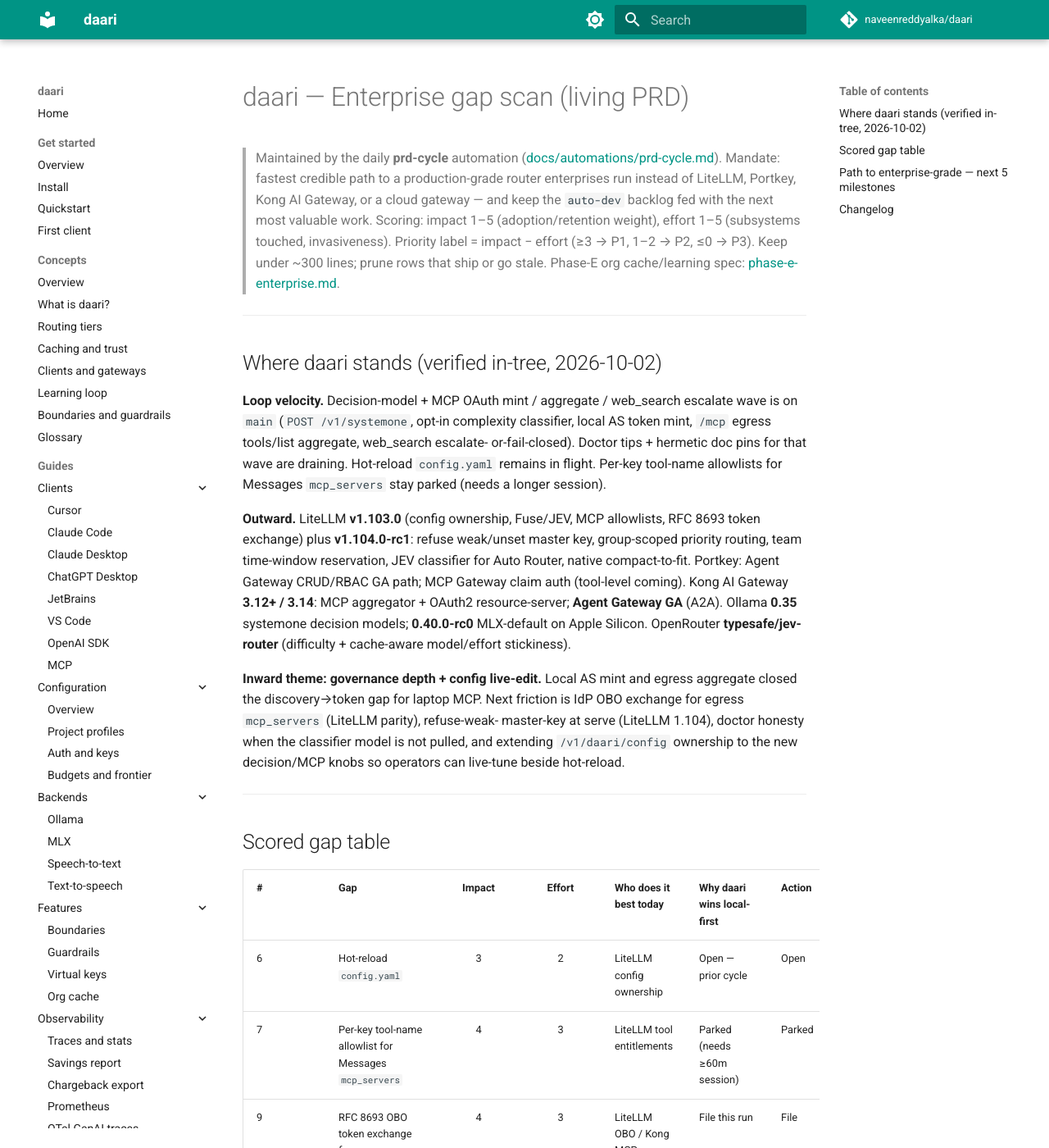
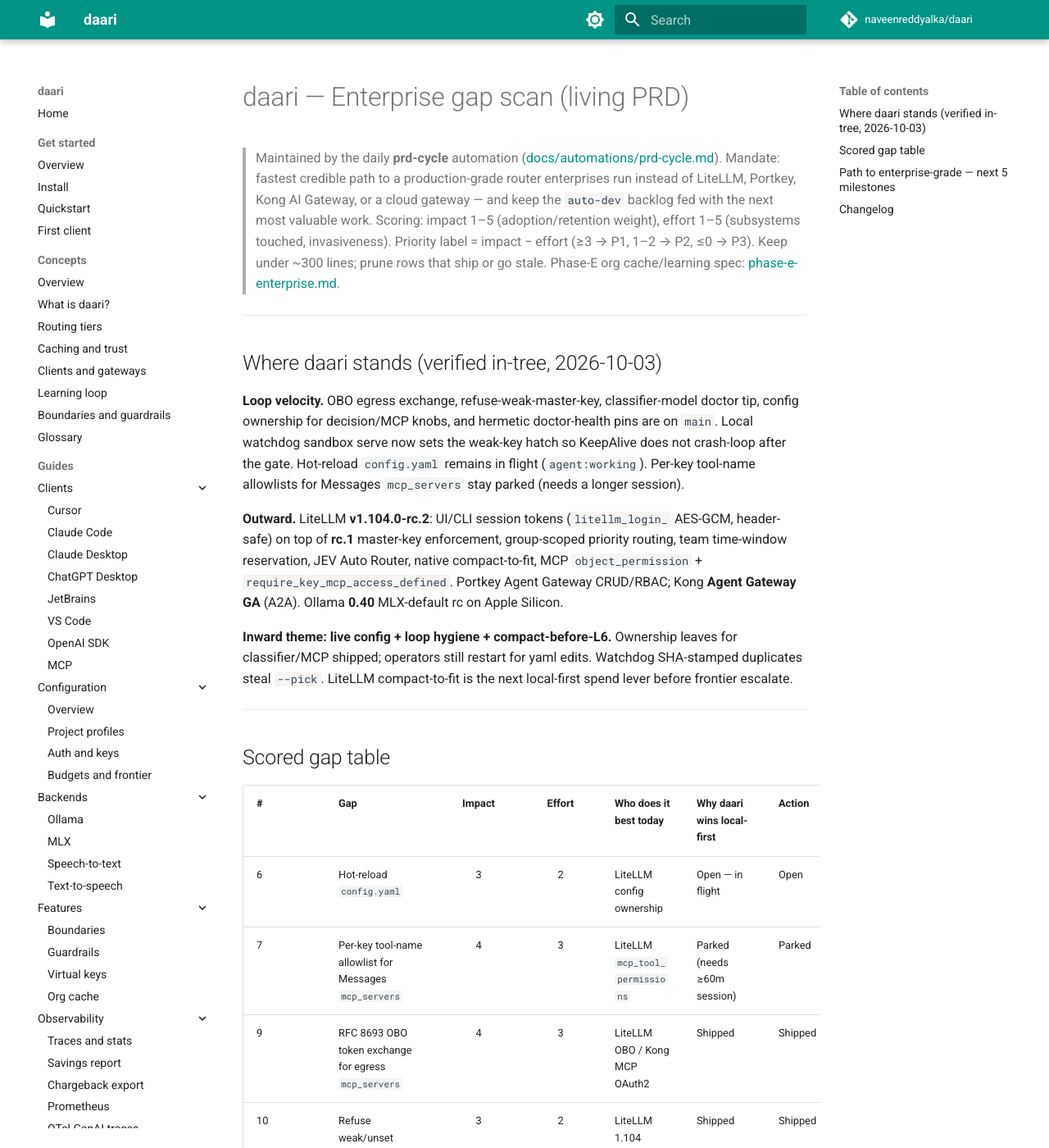
Before and after one commit to naveenreddyalka/daari, an MkDocs documentation site: the page built from docs/prd/ENTERPRISE.md, in a window 1280 px wide and 1400 px high. Shown: the whole window at 82% size. Built offline with MkDocs 1.6.1 and Material for MkDocs 9.7.7, drawn with Linux system fonts in a browser that asks for light colours; comment, search, counter and statistics services are not loaded; some of the changed text lies outside the part shown.

Commit message:
docs(prd): enterprise gap scan — live config, loop hygiene, compact-to-fit (#1342)
Co-authored-by: daari-autodev <autodev@users.noreply.github.com>
Co-authored-by: Cursor <cursoragent@cursor.com>

```diff
--- a/docs/prd/ENTERPRISE.md
+++ b/docs/prd/ENTERPRISE.md
@@ -11,30 +11,26 @@
 
 ---
 
-## Where daari stands (verified in-tree, 2026-10-02)
+## Where daari stands (verified in-tree, 2026-10-03)
 
-**Loop velocity.** Decision-model + MCP OAuth mint / aggregate / web_search
-escalate wave is on `main` (`POST /v1/systemone`, opt-in complexity classifier,
-local AS token mint, `/mcp` egress tools/list aggregate, web_search escalate-
-or-fail-closed). Doctor tips + hermetic doc pins for that wave are draining.
-Hot-reload `config.yaml` remains in flight. Per-key tool-name allowlists for
-Messages `mcp_servers` stay parked (needs a longer session).
+**Loop velocity.** OBO egress exchange, refuse-weak-master-key, classifier-model
+doctor tip, config ownership for decision/MCP knobs, and hermetic doctor-health
+pins are on `main`. Local watchdog sandbox serve now sets the weak-key hatch so
+KeepAlive does not crash-loop after the gate. Hot-reload `config.yaml` remains
+in flight (`agent:working`). Per-key tool-name allowlists for Messages
+`mcp_servers` stay parked (needs a longer session).
 
-**Outward.** LiteLLM **v1.103.0** (config ownership, Fuse/JEV, MCP allowlists,
-RFC 8693 token exchange) plus **v1.104.0-rc1**: refuse weak/unset master key,
-group-scoped priority routing, team time-window reservation, JEV classifier for
-Auto Router, native compact-to-fit. Portkey: Agent Gateway CRUD/RBAC GA path;
-MCP Gateway claim auth (tool-level coming). Kong AI Gateway **3.12+ / 3.14**:
-MCP aggregator + OAuth2 resource-server; **Agent Gateway GA** (A2A). Ollama
-**0.35** systemone decision models; **0.40.0-rc0** MLX-default on Apple Silicon.
-OpenRouter **typesafe/jev-router** (difficulty + cache-aware model/effort stickiness).
+**Outward.** LiteLLM **v1.104.0-rc.2**: UI/CLI session tokens (`litellm_login_`
+AES-GCM, header-safe) on top of **rc.1** master-key enforcement, group-scoped
+priority routing, team time-window reservation, JEV Auto Router, native
+compact-to-fit, MCP `object_permission` + `require_key_mcp_access_defined`.
+Portkey Agent Gateway CRUD/RBAC; Kong **Agent Gateway GA** (A2A). Ollama
+**0.40** MLX-default rc on Apple Silicon.
 
-**Inward theme: governance depth + config live-edit.** Local AS mint and
-egress aggregate closed the discovery→token gap for laptop MCP. Next friction
-is IdP OBO exchange for egress `mcp_servers` (LiteLLM parity), refuse-weak-
-master-key at serve (LiteLLM 1.104), doctor honesty when the classifier model
-is not pulled, and extending `/v1/daari/config` ownership to the new
-decision/MCP knobs so operators can live-tune beside hot-reload.
+**Inward theme: live config + loop hygiene + compact-before-L6.** Ownership
+leaves for classifier/MCP shipped; operators still restart for yaml edits.
+Watchdog SHA-stamped duplicates steal `--pick`. LiteLLM compact-to-fit is the
+next local-first spend lever before frontier escalate.
 
 ---
 
@@ -42,13 +38,18 @@ decision/MCP knobs so operators can live-tune beside hot-reload.
 
 | # | Gap | Impact | Effort | Who does it best today | Why daari wins local-first | Action |
 |---|-----|:--:|:--:|------------------------|----------------------------|--------|
-| 6 | Hot-reload `config.yaml` | 3 | 2 | LiteLLM config ownership | Open — prior cycle | Open |
-| 7 | Per-key tool-name allowlist for Messages `mcp_servers` | 4 | 3 | LiteLLM tool entitlements | Parked (needs ≥60m session) | Parked |
-| 9 | RFC 8693 OBO token exchange for egress `mcp_servers` | 4 | 3 | LiteLLM OBO / Kong MCP OAuth2 | File this run | File |
-| 10 | Refuse weak/unset master key at serve (opt-out) | 3 | 2 | LiteLLM 1.104 master-key gate | File this run | File |
-| 11 | Doctor tip when decision_classifier model missing from Ollama | 3 | 1 | — (local tags check) | File this run | File |
-| 12 | Extend `/v1/daari/config` ownership to decision_classifier + MCP knobs | 3 | 2 | LiteLLM config ownership UI | File this run | File |
-| 13 | Hermetic doctor-health pins for aggregate / local_as / classifier tips | 2 | 1 | — (docs regression) | File this run | File |
+| 6 | Hot-reload `config.yaml` | 3 | 2 | LiteLLM config ownership | Open — in flight | Open |
+| 7 | Per-key tool-name allowlist for Messages `mcp_servers` | 4 | 3 | LiteLLM `mcp_tool_permissions` | Parked (needs ≥60m session) | Parked |
+| 9 | RFC 8693 OBO token exchange for egress `mcp_servers` | 4 | 3 | LiteLLM OBO / Kong MCP OAuth2 | Shipped | Shipped |
+| 10 | Refuse weak/unset master key at serve (opt-out) | 3 | 2 | LiteLLM 1.104 master-key gate | Shipped | Shipped |
+| 11 | Doctor tip when decision_classifier model missing from Ollama | 3 | 1 | — (local tags check) | Shipped | Shipped |
+| 12 | Extend `/v1/daari/config` ownership to decision_classifier + MCP knobs | 3 | 2 | LiteLLM config ownership UI | Shipped | Shipped |
+| 13 | Hermetic doctor-health pins for aggregate / local_as / classifier tips | 2 | 1 | — (docs regression) | Shipped | Shipped |
+| 14 | Watchdog: dedupe local E2E issues by failure list (not SHA) | 3 | 1 | — (loop hygiene) | File this run | File |
+| 15 | Skip live integration when watchdog daemon is unreachable | 2 | 1 | — (signal quality) | File this run | File |
+| 16 | Hermetic http-api pin for config ownership classifier/MCP leaves | 2 | 1 | — (docs regression) | File this run | File |
+| 17 | Opt-in compact-to-fit before L6 | 3 | 2 | LiteLLM 1.104 compact-to-fit | File this run | File |
+| 18 | Docs pin: watchdog sandbox master-key hatch + `--install` | 2 | 1 | — (ops honesty) | File this run | File |
 | 8 | Full DCR; A2A; admin UI; Realtime/WS | 2–4 | 3–5 | Portkey Agent GW / Kong 3.14 | Demand-triggered | Watch |
 
 Shipped since 2026-09-30 scan — do not re-file: Anthropic `output_config.format`;
@@ -69,13 +70,12 @@ prefer/budgets/cache/boundaries.
 
 ## Path to enterprise-grade — next 5 milestones
 
-1. **Live config reload** — finish hot-reload `config.yaml` (row 6) and extend
-   ownership leaves for decision/MCP knobs (row 12) so operators change
-   policies without restart.
-2. **Egress OBO** — RFC 8693 token exchange for `mcp_servers` (row 9) so IdP
-   JWTs become scoped upstream MCP credentials on-box.
-3. **Serve hardening** — refuse weak/unset master keys with explicit sandbox
-   opt-out (row 10); doctor tips for missing classifier models (row 11).
+1. **Live config reload** — finish hot-reload `config.yaml` (row 6) so yaml
+   edits match the shipped ownership PATCH path without process restart.
+2. **Loop hygiene** — watchdog failure-list dedupe (row 14) and skip
+   integration when serve is down (row 15) so `--pick` stays on product work.
+3. **Compact before L6** — opt-in compact-to-fit (row 17) as LiteLLM 1.104
+   parity that keeps tokens on-box.
 4. **Governance depth** — unpark per-key tool-name allowlists for Messages
    `mcp_servers` (row 7) once a ≥60m session is available.
 5. **Demand-triggered protocols** — full DCR, A2A (Kong Agent Gateway / Portkey),
@@ -87,6 +87,13 @@ deferred until buyer demand.
 ---
 
 ## Changelog
+
+- **2026-10-03 (live config + loop hygiene + compact)** — Marked OBO, refuse-weak-key,
+  classifier-model doctor, config ownership, doctor-health pins Shipped; watchdog
+  sandbox hatch on `main`. Outward: LiteLLM 1.104.0-rc.2 session tokens; rc.1
+  compact-to-fit / MCP tool permissions. Filed watchdog dedupe, skip-integration
+  when daemon down, http-api ownership pin, compact-to-fit, watchdog hatch docs.
+  Path retargeted to live config → loop hygiene → compact-before-L6 → governance.
 
 - **2026-10-02 (governance + serve hardening scan)** — Prior morning wave
   (systemone / classifier / local AS / aggregate / web_search escalate) verified
```
